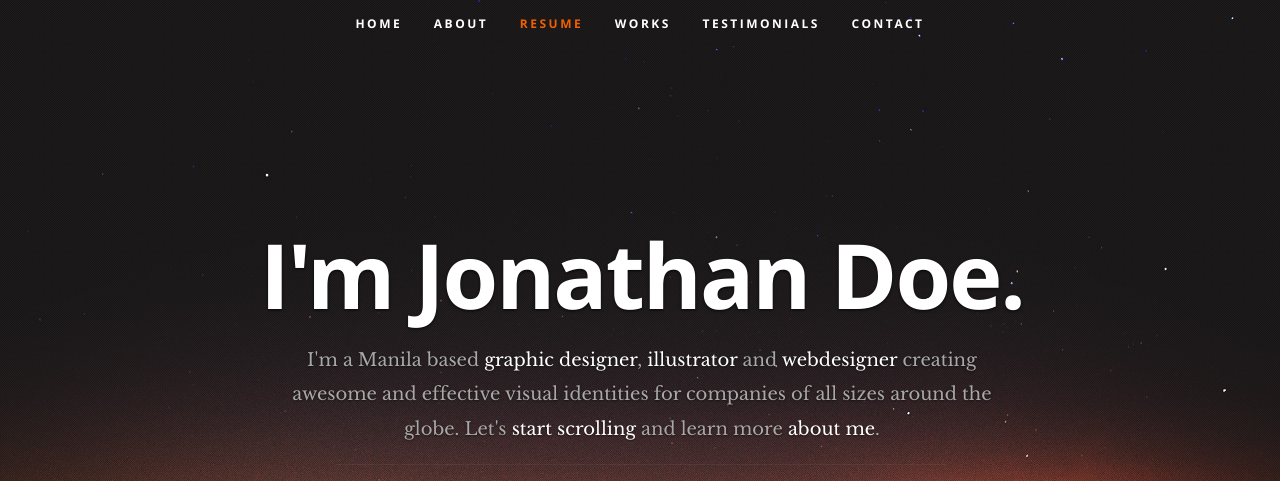
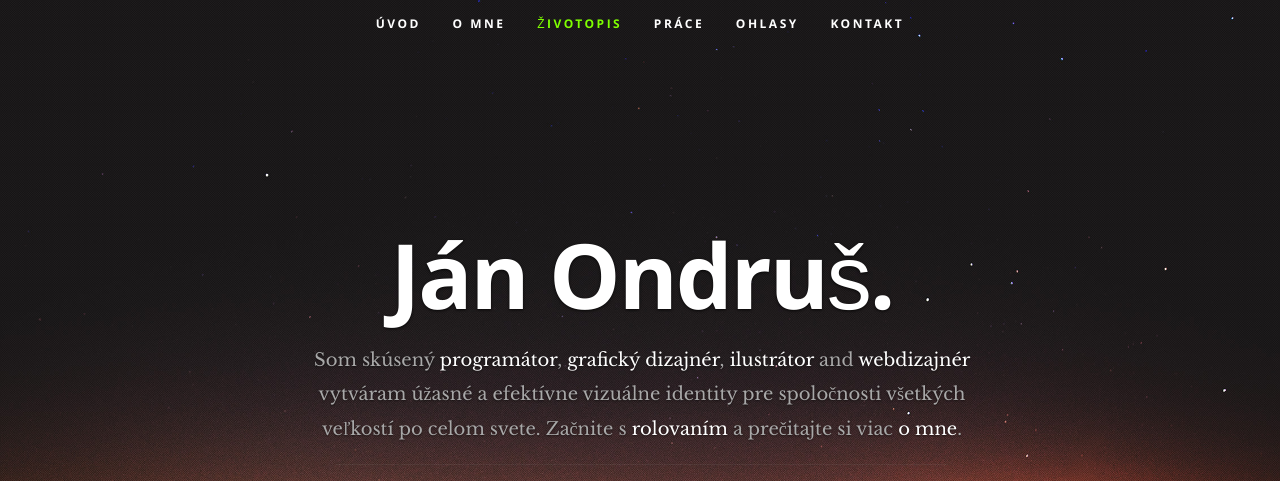
Before and after one commit to janceees/Osobna-stranka, a plain HTML site: page public_html/index.html in a window 1280 px wide. Shown: the top 481 px of the page. Drawn offline with nearby package versions, Linux system fonts and the light colour scheme.

Commit message:
1. upravená verzia zadania A. Úprava menu a úvodu.

```diff
--- a/public_html/css/layout.css
+++ b/public_html/css/layout.css
@@ -179,7 +179,7 @@ ul#nav li a {
 }
 
 ul#nav li a:active { background-color: transparent !important; }
-ul#nav li.current a { color: #F06000; }
+ul#nav li.current a { color: chartreuse; }
 
 
 /* ------------------------------------------------------------------ */
--- a/public_html/index.html
+++ b/public_html/index.html
@@ -7,7 +7,7 @@
    <!--- Basic Page Needs
    ================================================== -->
    <meta charset="utf-8">
-	<title>Ceevee - Free Responsive HTML5/CSS3 Template</title>
+	<title>Ján Ondruš</title>
 	<meta name="description" content="">
 	<meta name="author" content="">
 
@@ -44,22 +44,22 @@
 	      <a class="mobile-btn" href="#" title="Hide navigation">Hide navigation</a>
 
          <ul id="nav" class="nav">
-            <li class="current"><a class="smoothscroll" href="#home">Home</a></li>
-            <li><a class="smoothscroll" href="#about">About</a></li>
-	         <li><a class="smoothscroll" href="#resume">Resume</a></li>
-            <li><a class="smoothscroll" href="#portfolio">Works</a></li>
-            <li><a class="smoothscroll" href="#testimonials">Testimonials</a></li>
-            <li><a class="smoothscroll" href="#contact">Contact</a></li>
+            <li class="current"><a class="smoothscroll" href="#home">Úvod</a></li>
+            <li><a class="smoothscroll" href="#about">O mne</a></li>
+	         <li><a class="smoothscroll" href="#resume">Životopis</a></li>
+            <li><a class="smoothscroll" href="#portfolio">Práce</a></li>
+            <li><a class="smoothscroll" href="#testimonials">Ohlasy</a></li>
+            <li><a class="smoothscroll" href="#contact">Kontakt</a></li>
          </ul> <!-- end #nav -->
 
       </nav> <!-- end #nav-wrap -->
 
       <div class="row banner">
          <div class="banner-text">
-            <h1 class="responsive-headline">I'm Jonathan Doe.</h1>
-            <h3>I'm a Manila based <span>graphic designer</span>, <span>illustrator</span> and <span>webdesigner</span> creating awesome and
-            effective visual identities for companies of all sizes around the globe. Let's <a class="smoothscroll" href="#about">start scrolling</a>
-            and learn more <a class="smoothscroll" href="#about">about me</a>.</h3>
+            <h1 class="responsive-headline">Ján Ondruš.</h1>
+            <h3>Som skúsený <span>programátor</span>, <span>grafický dizajnér</span>, <span>ilustrátor</span> and <span>webdizajnér</span> vytváram úžasné a efektívne vizuálne identity pre spoločnosti všetkých veľkostí po celom svete.
+                 Začnite s <a class="smoothscroll" href="#about">rolovaním</a>
+            a prečitajte si viac <a class="smoothscroll" href="#about">o mne</a>.</h3>
             <hr />
             <ul class="social">
                <li><a href="#"><i class="fa fa-facebook"></i></a></li>
```
